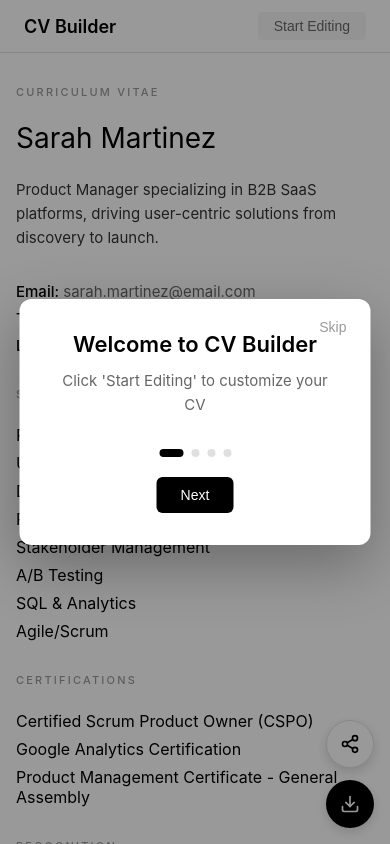
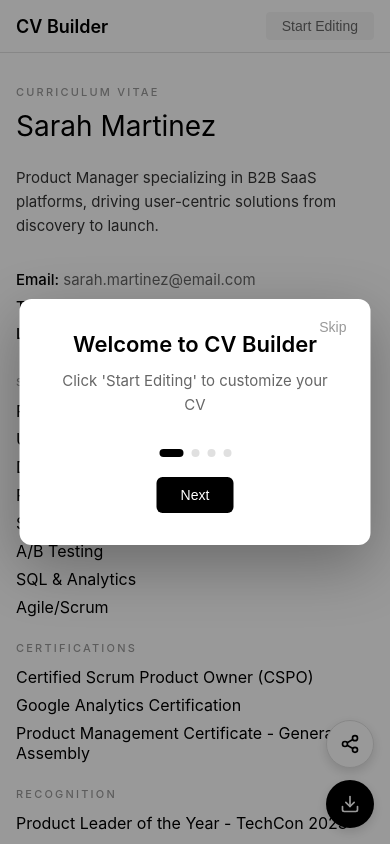
Before and after one commit to Horlladjosh/my-cv-builder, a React (Create React App) app: page / in a window 390 px wide. Shown: the top 844 px of the page. Built offline with nearby package versions, Linux system fonts and the light colour scheme; the HTML template or start-up script is replaced by a standard one.

Commit message:
Add files via upload

```diff
--- a/src/App.css
+++ b/src/App.css
@@ -15,7 +15,7 @@
 .control-content {
   max-width: 1400px;
   margin: 0 auto;
-  padding: 12px 24px;
+  padding: 12px 64px;
   display: flex;
   align-items: center;
   justify-content: space-between;
@@ -125,27 +125,62 @@
     order: 1;
   }
 
-  /* Reduce font sizes on mobile */
+  /* Increase heading font sizes on mobile */
   .name {
     font-size: 32px !important;
   }
 
   .heading {
-    font-size: 24px !important;
+    font-size: 26px !important; /* Increased from 24px */
+    margin-bottom: 20px !important; /* Reduced spacing */
   }
 
   .company {
     font-size: 15px !important;
   }
 
+  /* Reduce spacing between label and content */
+  .label {
+    margin-bottom: 12px !important; /* Reduced from 24px */
+  }
+
+  .sidebar-label {
+    margin-top: 24px !important; /* Reduced from 40px */
+  }
+
+  /* Reduce spacing in experience items */
+  .exp-item {
+    margin-bottom: 20px !important; /* Reduced from 32px */
+    padding-bottom: 20px !important; /* Reduced from 32px */
+  }
+
+  /* Reduce spacing in projects section */
+  .projects {
+    margin-top: 40px !important; /* Reduced from 64px */
+  }
+
+  /* Reduce list spacing */
+  .list {
+    margin-bottom: 20px !important; /* Reduced from 32px */
+  }
+
   .cv-content {
     padding: 40px 24px !important;
+  }
+
+  /* Match nav width to content */
+  .control-content {
+    padding: 12px 24px !important;
   }
 }
 
 @media (max-width: 640px) {
   .cv-content {
     padding: 32px 16px !important;
+  }
+
+  .control-content {
+    padding: 12px 16px !important;
   }
 
   .cv-grid {
@@ -157,7 +192,7 @@
   }
 
   .heading {
-    font-size: 20px !important;
+    font-size: 24px !important; /* Increased from 20px */
   }
 }
 
```
